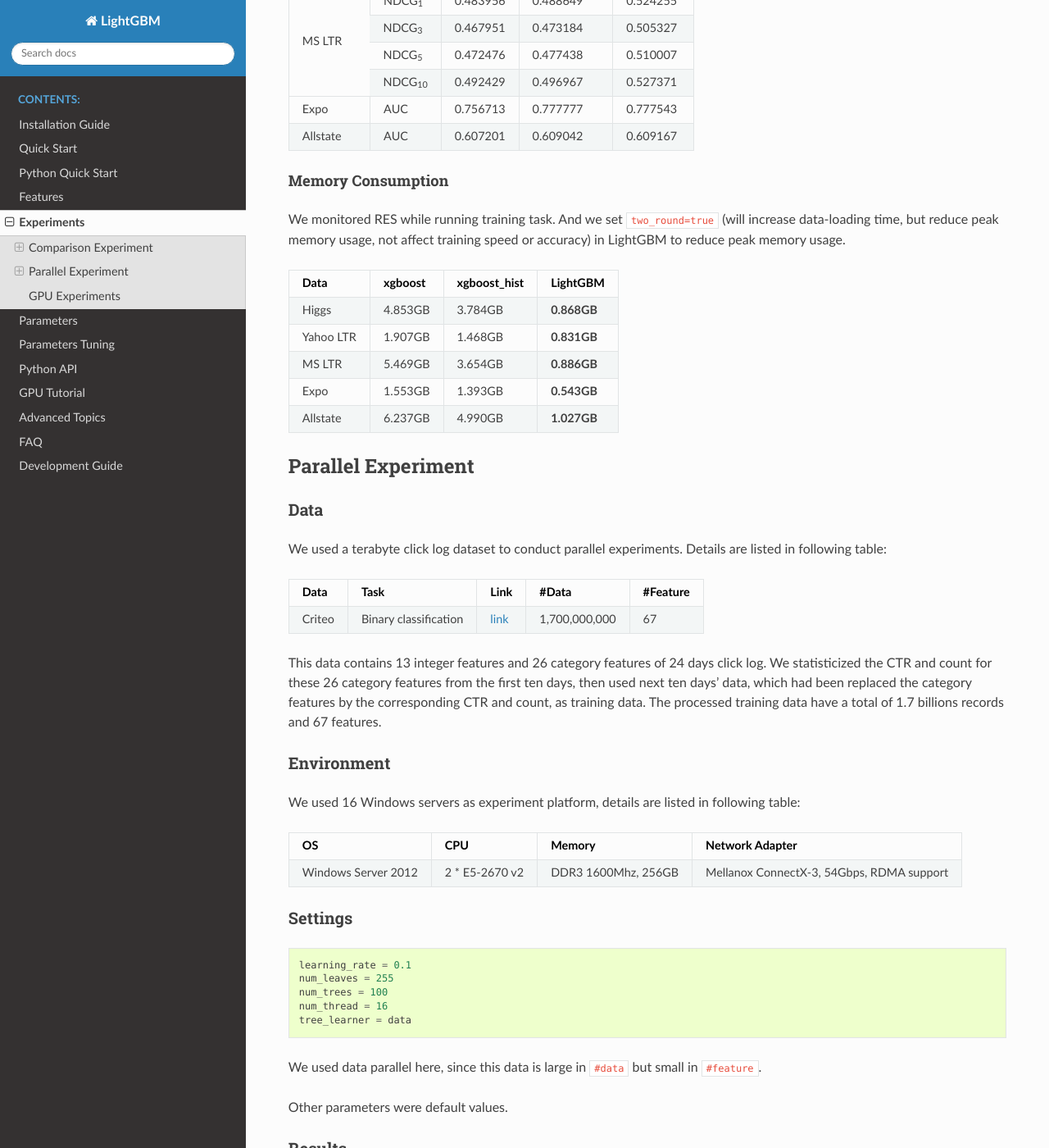
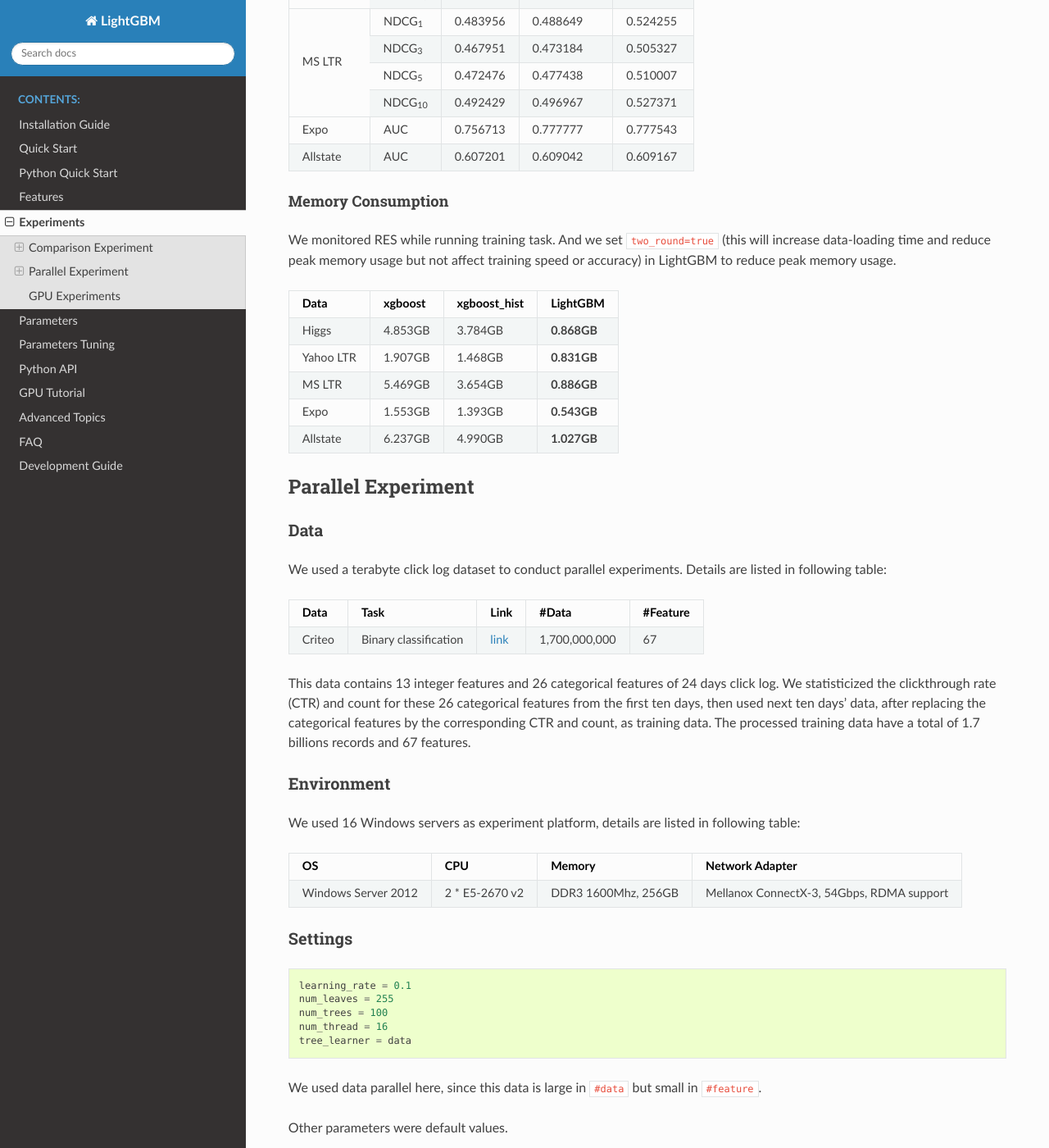
Before and after one commit to microsoft/LightGBM, a Sphinx documentation site: the page built from docs/Experiments.rst, in a window 1280 px wide and 1400 px high, scrolled down 2574 px. Shown: the whole window at 82% size. Built offline with Sphinx 7.4.7 and the Read the Docs theme 2.0.0, drawn with Linux system fonts in a browser that asks for light colours; pages that are not in the unit, such as notebooks, are missing from menus; some of the changed text lies outside the part shown.

Commit message:
try a different optimal-split link, clarify experimental details

```diff
--- a/docs/Advanced-Topics.rst
+++ b/docs/Advanced-Topics.rst
@@ -16,7 +16,9 @@
 ---------------------------
 
 -  LightGBM offers good accuracy with integer-encoded categorical features. LightGBM applies
-   `Fisher (1958) <https://www.jstor.org/stable/2281952>`_  to find the optimal split over categories,
+   `Fisher (1958) <http://www.csiss.org/SPACE/workshops/2004/SAC/files/fisher.pdf>`_
+   to find the optimal split over categories as
+   `described here <http://lightgbm.readthedocs.io/en/latest/Features.html#optimal-split-for-categorical-features>`_,
    and can lead to much better accuracy than one-hot encoding.
 
 -  Use ``categorical_feature`` to specify the categorical features.
--- a/docs/Experiments.rst
+++ b/docs/Experiments.rst
@@ -46,7 +46,7 @@
 Settings
 ^^^^^^^^
 
-We set up total 3 settings for experiments, the parameters of these settings are:
+We set up total 3 settings for experiments. The parameters of these settings are:
 
 1. xgboost:
 
@@ -150,8 +150,8 @@
 Memory Consumption
 ''''''''''''''''''
 
-We monitored RES while running training task. And we set ``two_round=true`` (will increase data-loading time,
-but reduce peak memory usage, not affect training speed or accuracy) in LightGBM to reduce peak memory usage.
+We monitored RES while running training task. And we set ``two_round=true`` (this will increase data-loading time and
+reduce peak memory usage but not affect training speed or accuracy) in LightGBM to reduce peak memory usage.
 
 +-----------+---------+---------------+-------------+
 | Data      | xgboost | xgboost\_hist | LightGBM    |
@@ -181,9 +181,9 @@
 | Criteo | Binary classification | `link`_ | 1,700,000,000 | 67       |
 +--------+-----------------------+---------+---------------+----------+
 
-This data contains 13 integer features and 26 category features of 24 days click log.
-We statisticized the CTR and count for these 26 category features from the first ten days,
-then used next ten days' data, which had been replaced the category features by the corresponding CTR and count, as training data.
+This data contains 13 integer features and 26 categorical features of 24 days click log.
+We statisticized the clickthrough rate (CTR) and count for these 26 categorical features from the first ten days,
+then used next ten days' data, after replacing the categorical features by the corresponding CTR and count, as training data.
 The processed training data have a total of 1.7 billions records and 67 features.
 
 Environment
```
Also changed, not shown: other parts of docs/Experiments.rst (+4 -4 lines).
